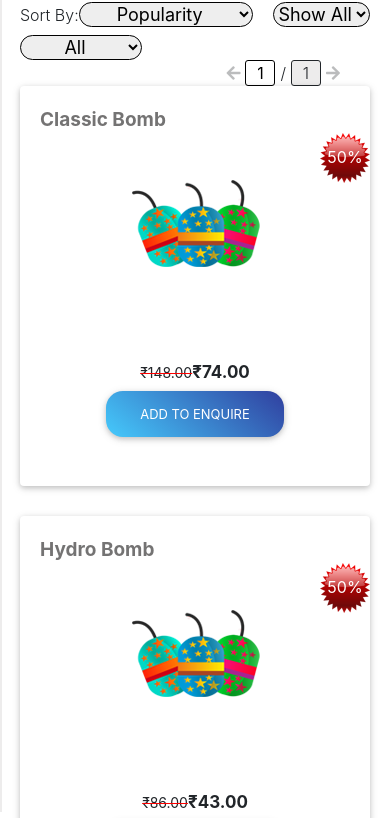
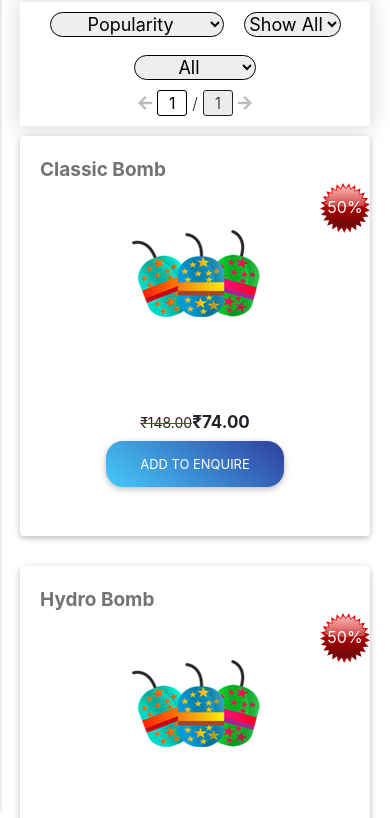
Before and after one commit to uthistran/website, a React app in the folder website/: page /product in a window 390 px wide. Shown: the part 32-850 px from the top of the page. Built offline with nearby package versions, Linux system fonts and the light colour scheme; a web font is replaced by a local one.

Commit message:
product controls css changes

```diff
--- a/website/src/productcontroller/dropdown.css
+++ b/website/src/productcontroller/dropdown.css
@@ -7,3 +7,10 @@
     outline: none;
     text-align-last: center;
 }
+
+@media screen and (max-width: 600px)
+  {
+        .dropdownlabel{
+            display: none;
+        }
+  }
--- a/website/src/productcontroller/dropdown.js
+++ b/website/src/productcontroller/dropdown.js
@@ -5,7 +5,7 @@ class ProductDropdown extends React.Component {
   render() {
     return (
       <label>
-        Sort By:
+        <span className='dropdownlabel'> Sort By:</span>
         <select className='customDropdown' value={this.props.currentSort} onChange={this.props.handleClickDropDown}>
           <option value="popularity">Popularity</option>
           <option value="latest">Latest</option>
--- a/website/src/productcontroller/productcontroller.css
+++ b/website/src/productcontroller/productcontroller.css
@@ -53,7 +53,15 @@
 @media screen and (max-width: 600px)
   {
         .productController{
-            margin-left: 0px;
+            display: block;
+            text-align: center;
+            box-shadow: 0px 1px 20px 3px #dedede;
+            margin-bottom: 10px;
+            margin-right: auto;
+            margin-left: auto;
+            width: 100%;
+            padding-bottom: 10px;
+            padding-top: 10px;
         }
 
         .customDropdown{
@@ -63,5 +71,12 @@
 
         .productController .productDropDown{
             display: block;
+            margin-top: 10px;
+        }
+
+        .productController .pageNavigation{
+            margin-right: 0px;
+            float: none;
+            margin-top: 10px;
         }
   }
```
